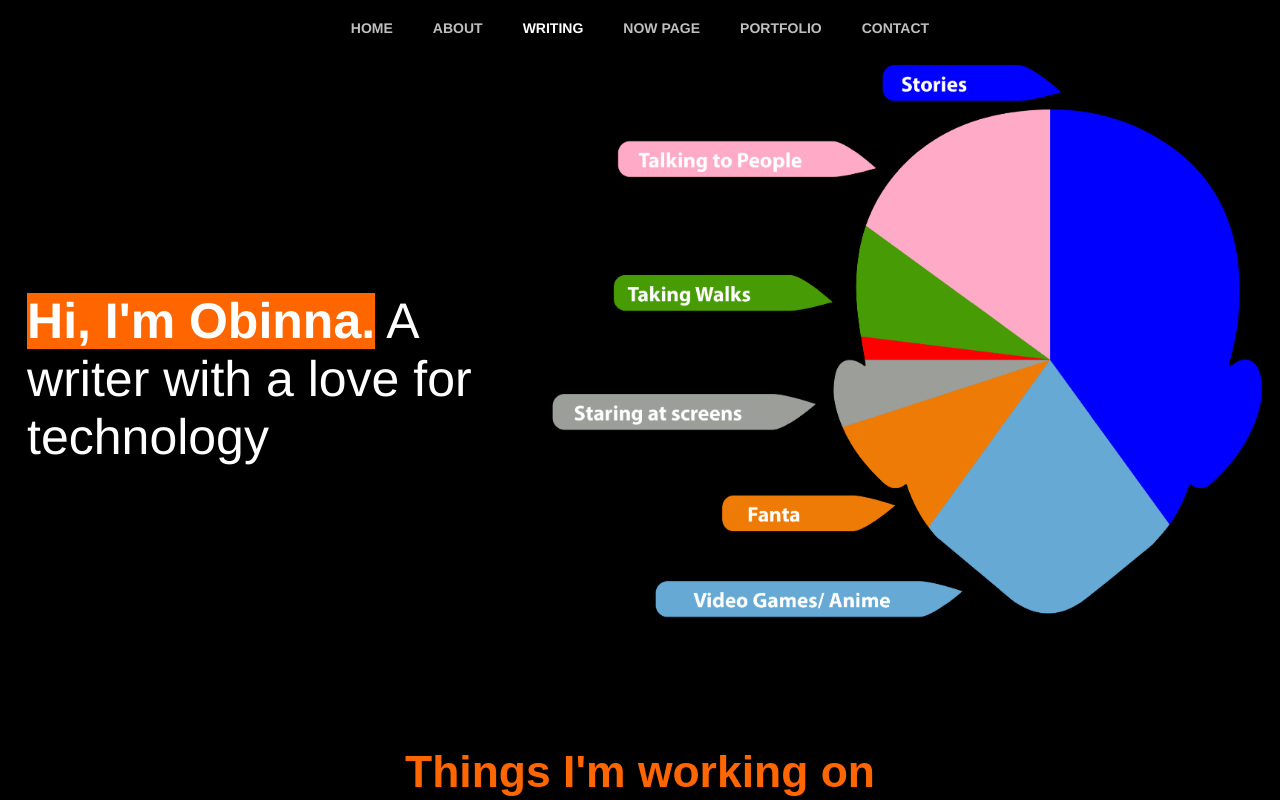
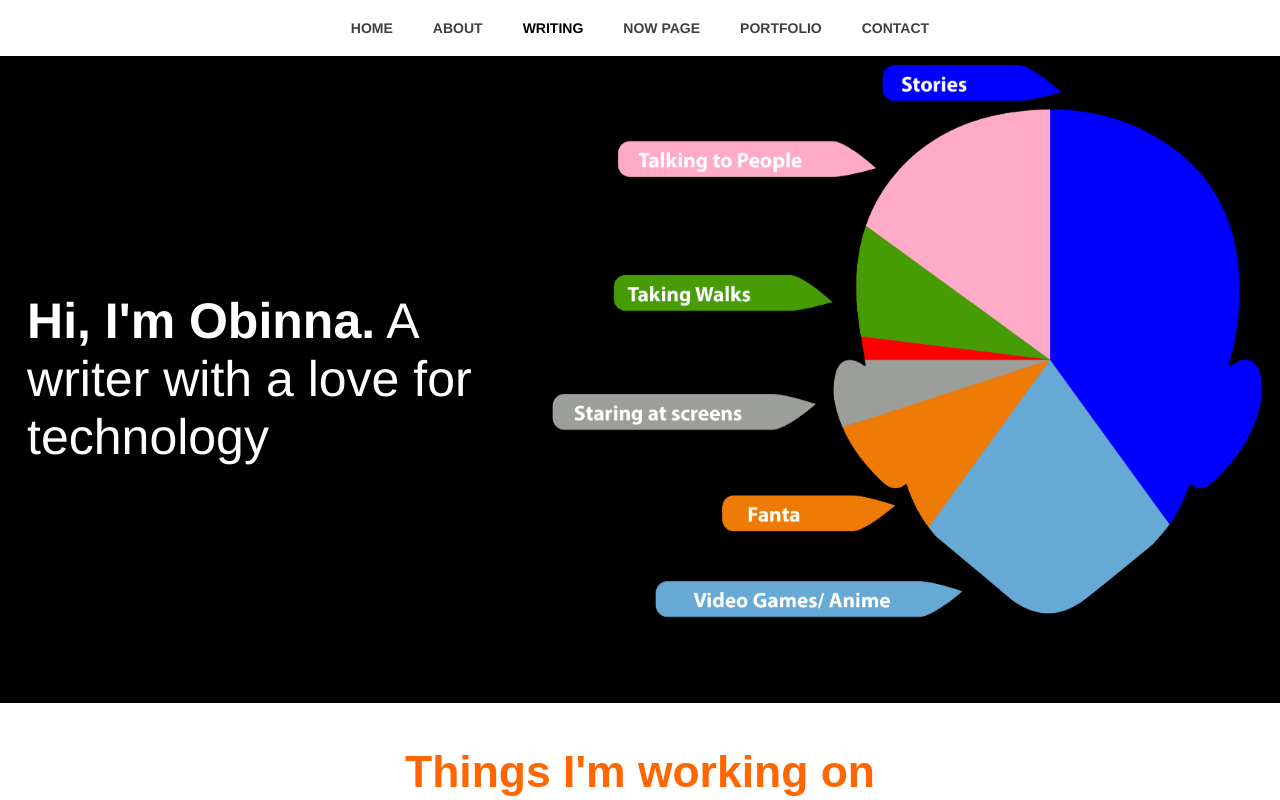
Before and after one commit to iwuji1/Obi_svelte_site, a SvelteKit app: page / in a window 1280 px wide. Shown: the top 800 px of the page. Built offline with nearby package versions, Linux system fonts and the light colour scheme.

Commit message:
added animation

```diff
--- a/src/lib/components/header.svelte
+++ b/src/lib/components/header.svelte
@@ -1,6 +1,6 @@
 <style>
 header {
-  background: black;
+  background: white;
 }
 
 .navbar {
@@ -14,7 +14,7 @@ header {
   font-size: 14px;
   text-transform: uppercase;
   text-decoration: none;
-  color: #ffffff;
+  color: #000000;
   padding: 20px 0px;
   margin: 0px 20px;
   display: inline-block;
@@ -48,7 +48,7 @@ header {
   font-size: 14px;
   text-transform: uppercase;
   text-decoration: none;
-  color: #ffffff;
+  color: #000000;
   padding: 20px 0px;
   margin: 0px 20px;
 }
@@ -56,7 +56,7 @@ header {
 .dropdown-content {
   display: none;
   position: absolute;
-  background-color: #000000;
+  background-color: #ffffff;
   min-width: 160px;
   box-shadow: 0px 8px 16px 0px rgba(0,0,0,0.2);
   z-index: 1;
@@ -65,7 +65,7 @@ header {
 
 .dropdown-content a {
   float: none;
-  color: #ffffff;
+  color: #000000;
   padding: 12px 16px;
   text-decoration: none;
   display: block;
--- a/src/routes/+layout.svelte
+++ b/src/routes/+layout.svelte
@@ -9,7 +9,7 @@ import '$lib/styles/style.scss'
 
 * {
   font-family: sans-serif;
-  background-color: #000000;
+  /* background-color: #000000; */
 }
 
 .container {
--- a/src/routes/+page.svelte
+++ b/src/routes/+page.svelte
@@ -2,9 +2,15 @@
 import Banner from '$lib/assets/Face_chart cropped 2.png'
 import DataStory from '$lib/assets/Data_stories.png'
 import Writing from '$lib/assets/Daily Writing.jpeg'
-import Afripple from '$lib/assets/Afripple logo.png'
+import Afripple from '$lib/assets/Afripple logo v2.png'
 import Explainer from '$lib/assets/Africa Explainer.png'
 import Logo from '$lib/assets/mini-logo.png'
+
+import { onMount } from 'svelte';
+import { fly } from 'svelte/transition';
+
+let ready = false;
+onMount(() => ready = true);
 </script>
 
 <svelte:head>
@@ -25,7 +31,7 @@ import Logo from '$lib/assets/mini-logo.png'
   flex: 35%;
   position: relative;
   align-self: center;
-  animation: title-ani 1s cubic-bezier(0.230, 1.000, 0.320, 1.000);
+  /* animation: title-ani 1s cubic-bezier(0.230, 1.000, 0.320, 1.000); */
 }
 
 /* style="background-color: #FF6600" */
@@ -45,7 +51,7 @@ mark {
   background-position: 100% 0;
 }
 
-@keyframes title-ani {
+/* @keyframes title-ani {
   0% {
     left: -20%;
     opacity: 0%;
@@ -61,16 +67,16 @@ mark {
   to {
       background-position: 0 0;
     }
-}
+} */
 
 .flex-image {
   flex:50%;
   padding-left: 5px;
   margin: 0%;
-  animation: scale-in 0.5s cubic-bezier(0.250, 0.460, 0.450, 0.940);
+  /* animation: scale-in 0.5s cubic-bezier(0.250, 0.460, 0.450, 0.940); */
 }
 
-@keyframes scale-in {
+/* @keyframes scale-in {
   0% {
   transform: scaleX(0);
   opacity: 1;
@@ -79,7 +85,7 @@ mark {
     transform: scaleX(1);
     opacity: 1;
   }
-}
+} */
 
 .banner-img {
   width: 100%;
@@ -129,7 +135,7 @@ h3 {
   display: flex;
   flex-wrap: wrap;
   color: white;
-  background-color: #000000;
+  background-color: #ffffff;
   margin: 5%;
 }
 
@@ -145,7 +151,7 @@ h3 {
 }
 
 .mid-text-flex p {
-  color: #ffffff;
+  color: #000000;
 }
 
 .mid-text-flex a {
@@ -176,7 +182,7 @@ h3 {
   display: flex;
   flex-wrap: wrap;
   color: white;
-  background-color: #000000;
+  background-color: #ffffff;
   margin: 5%;
 }
 
@@ -237,12 +243,14 @@ h3 {
 </style>
 
 <div class="title-container">
-  <div class="flex-title">
+  {#if ready}
+  <div transition:fly={{ x: 200, duration: 2000 }} class="flex-title">
     <h2> <mark><strong>Hi, I'm Obinna.</strong></mark> A writer with a love for technology </h2>
   </div>
-  <div class="flex-image">
-  <img class="banner-img" src={Banner} alt="Obinna_mic">
-  </div>
+    <div transition:fly={{ x: -200, duration: 2000 }} class="flex-image">
+      <img class="banner-img" src={Banner} alt="Obinna_mic">
+    </div>
+  {/if}
 </div>
 
 <!-- triple column section -->
```
Also changed, not shown: src/assets/Afripple logo v2.png (added), src/lib/assets/Afripple logo v2.png (added).
